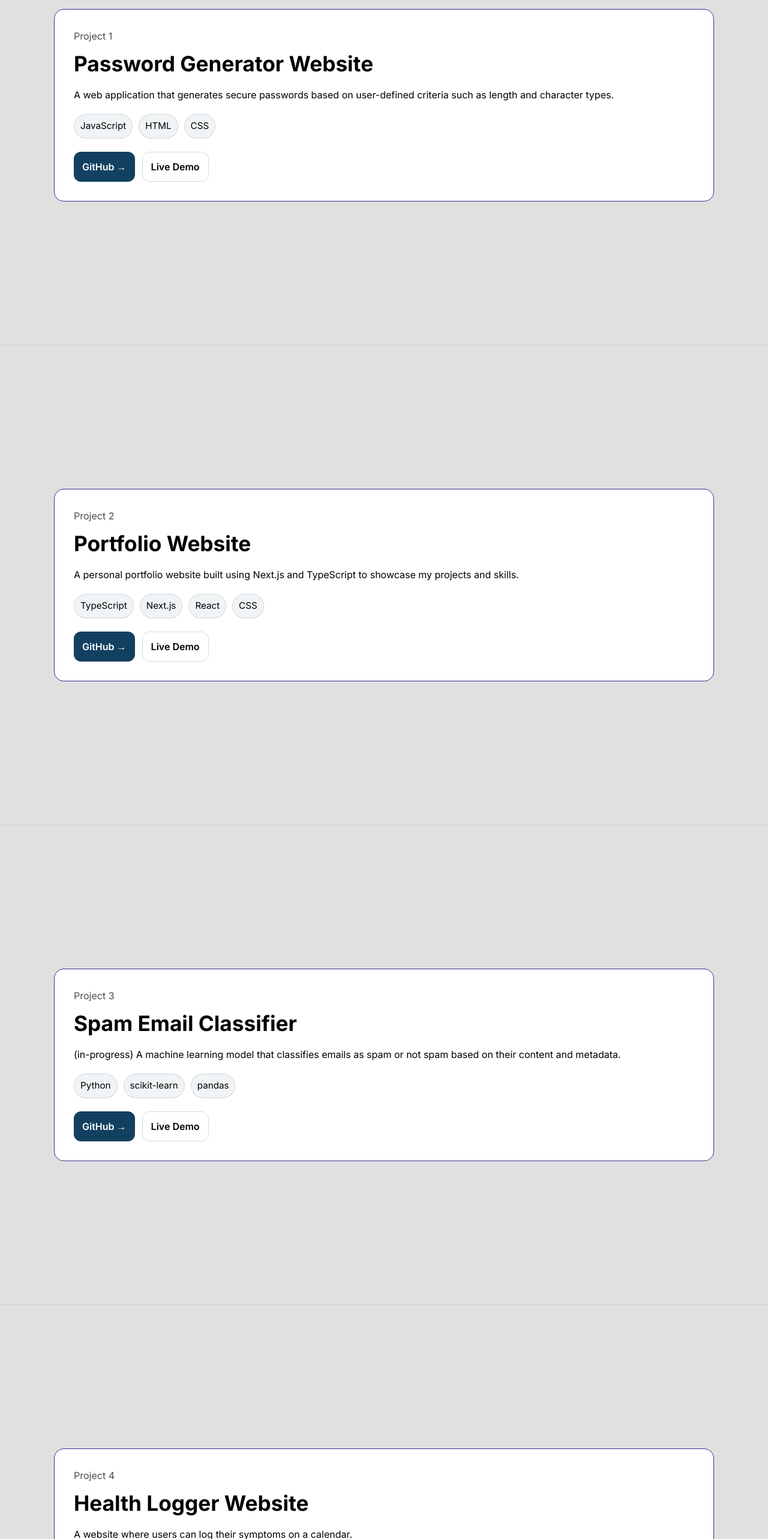
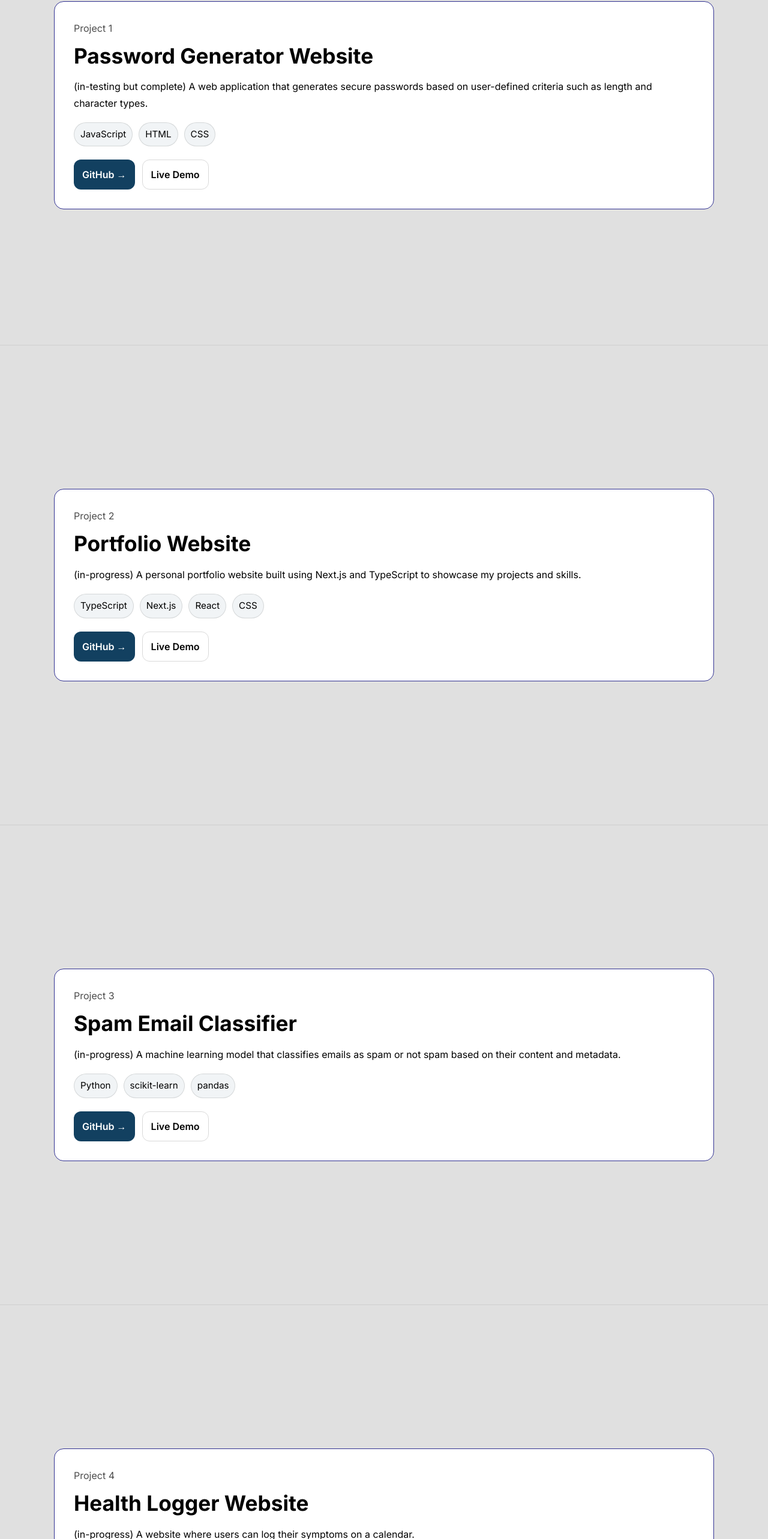
Before and after one commit to misotofu7/personal_website, a Next.js app in the folder kaylie-portfolio/: page / in a window 1280 px wide. Shown: the part 959-3525 px from the top of the page at 60% size. Built offline with nearby package versions, Linux system fonts and the light colour scheme.

Commit message:
Bolded section titles and updated projectsData.ts
- Bolded Skills and Education titles
- Updated status for all projects in projectsData.ts

```diff
--- a/kaylie-portfolio/app/HomePage.module.css
+++ b/kaylie-portfolio/app/HomePage.module.css
@@ -137,6 +137,7 @@
 
 .sectionTitle {
   font-size: 1.6rem;
+  font-weight: bold;
   color: #000000;
   margin-bottom: 10px;
 }
--- a/kaylie-portfolio/app/projectsData.ts
+++ b/kaylie-portfolio/app/projectsData.ts
@@ -3,14 +3,14 @@ import { title } from "process";
 export const projects = [
     {
         title: "Password Generator Website",
-        summary: "A web application that generates secure passwords based on user-defined criteria such as length and character types.",
+        summary: "(in-testing but complete) A web application that generates secure passwords based on user-defined criteria such as length and character types.",
         tech: ["JavaScript", "HTML", "CSS"],
         github: "https://github.com/misotofu7/password-generator",
         demo: "put-video-here"
     },
     {
         title: "Portfolio Website",
-        summary: "A personal portfolio website built using Next.js and TypeScript to showcase my projects and skills.",
+        summary: "(in-progress) A personal portfolio website built using Next.js and TypeScript to showcase my projects and skills.",
         tech: ["TypeScript", "Next.js", "React", "CSS"],
         github: "https://github.com/misotofu7/personal_website",
         demo: "put-video-here"
@@ -24,7 +24,7 @@ export const projects = [
     },
     {
         title: "Health Logger Website",
-        summary: "A website where users can log their symptoms on a calendar.",
+        summary: "(in-progress) A website where users can log their symptoms on a calendar.",
         tech: ["JavaScript", "HTML", "CSS", "Node.js", "MongoDB"],
         github: "...",
         demo: "put-video-here"
```
